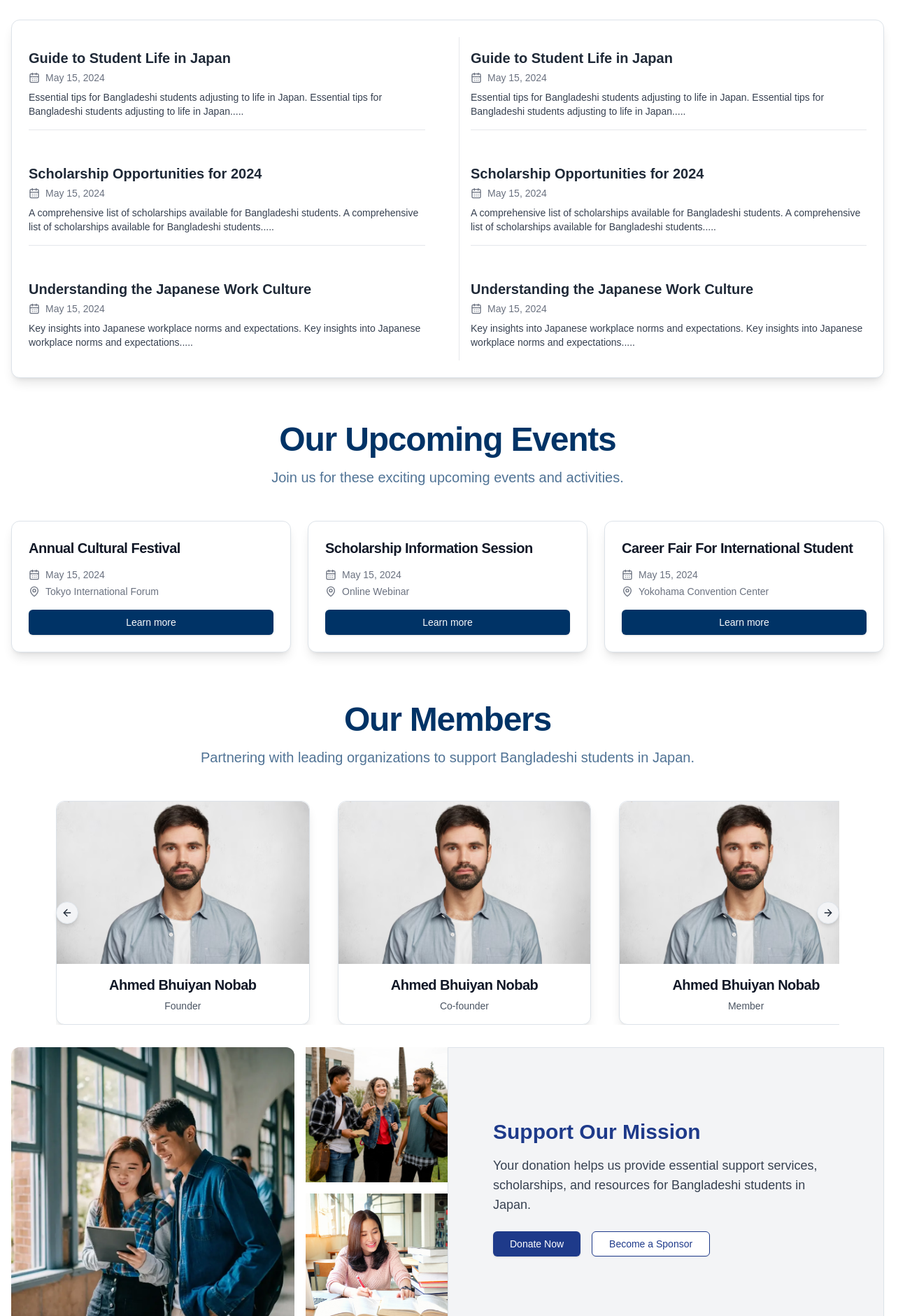
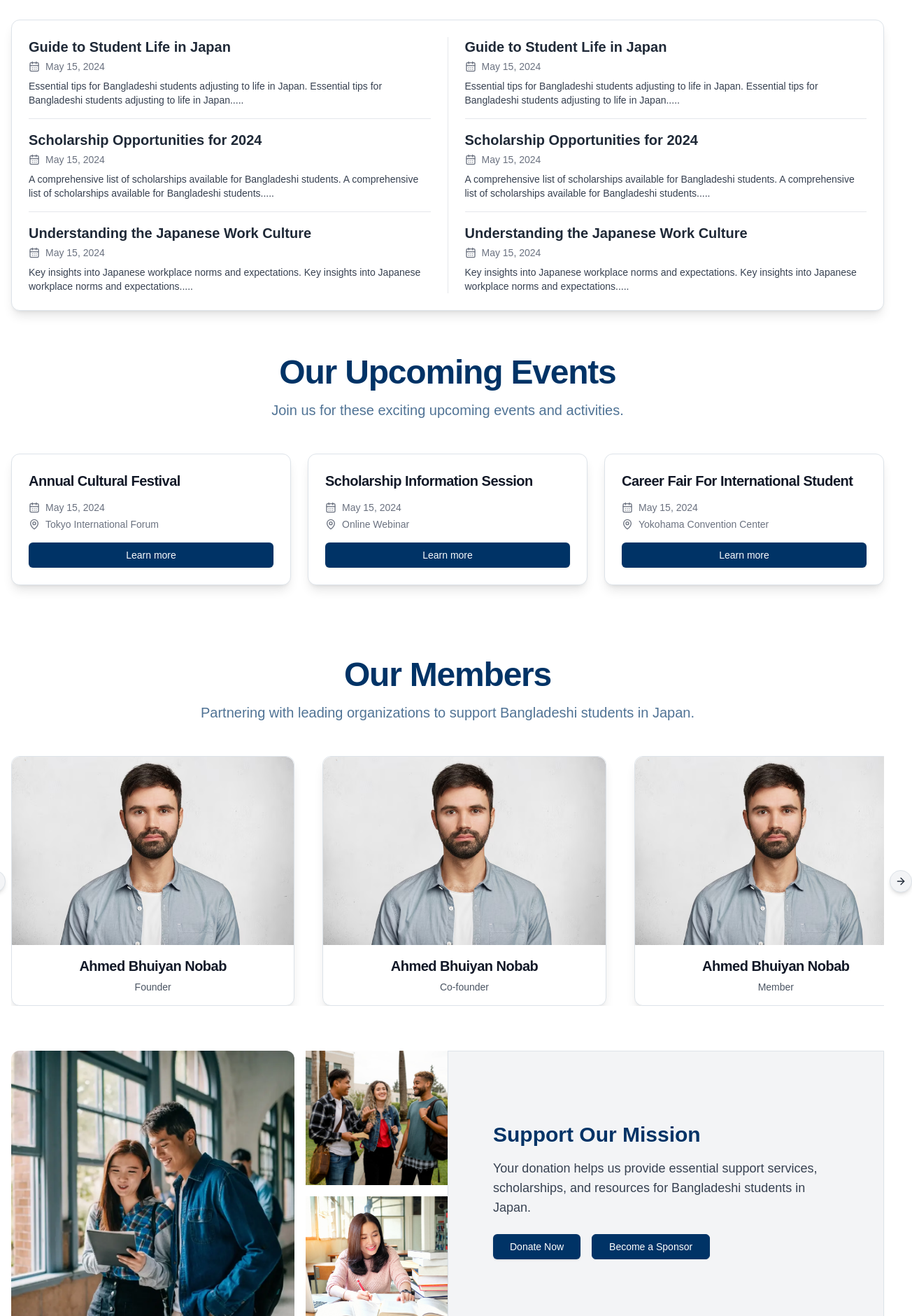
Before and after one commit to sakib-xrz/bssaj-frontend, a Next.js app: page / in a window 1280 px wide. Shown: the part 1400-3280 px from the top of the page at 70% size, 1304 px wide, since content can reach past the window. Built offline with nearby package versions, Linux system fonts and the light colour scheme.

Commit message:
change the our-mission component, support component
keep the changes for user interactions .

```diff
--- a/app/(public)/_components/article-list.tsx
+++ b/app/(public)/_components/article-list.tsx
@@ -63,32 +63,11 @@ const ArticleList: React.FC = () => {
       </div>
       <Card className="w-full rounded-xl shadow-lg">
         <CardContent className="p-4 md:p-6">
-          <div className="grid grid-cols-1 md:grid-cols-2 gap-x-6 md:gap-x-8 gap-y-0">
-            <div className="flex flex-col pr-3 md:pr-4">
+          <div className="grid grid-cols-1 md:grid-cols-[1fr_1px_1fr] gap-y-0">
+            {/* Left Column */}
+            <div className="flex flex-col pr-3 md:pr-6">
               {articlesLeft.map((article, index) => (
-                <div key={`left-${index}`} className="py-3 md:py-4">
-                  <h3 className="text-lg md:text-xl font-bold text-gray-800 mb-1">
-                    {article.title}
-                  </h3>
-
-                  <p className="flex items-center text-xs md:text-sm text-gray-500 mb-2">
-                    <CalendarDaysIcon className="mr-2 h-3 w-3 md:h-4 md:w-4" />
-                    {article.date}
-                  </p>
-                  <p className="text-xs md:text-sm text-gray-700 leading-relaxed">
-                    {article.description}
-                  </p>
-
-                  {index < articlesLeft.length - 1 && (
-                    <hr className="my-2 md:my-4 border-gray-200" />
-                  )}
-                </div>
-              ))}
-            </div>
-
-            <div className="flex flex-col md:pl-4 md:border-l md:border-gray-200">
-              {articlesRight.map((article, index) => (
-                <div key={`right-${index}`} className="py-3 md:py-4">
+                <div key={`left-${index}`}>
                   <h3 className="text-lg md:text-xl font-bold text-gray-800 mb-1">
                     {article.title}
                   </h3>
@@ -99,7 +78,32 @@ const ArticleList: React.FC = () => {
                   <p className="text-xs md:text-sm text-gray-700 leading-relaxed">
                     {article.description}
                   </p>
+                  {index < articlesLeft.length - 1 && (
+                    <hr className="my-2 md:my-4 border-gray-200" />
+                  )}
+                </div>
+              ))}
+            </div>
 
+            {/* Vertical Divider */}
+            <div className="hidden md:flex justify-center">
+              <div className="w-px bg-gray-200 h-full" />
+            </div>
+
+            {/* Right Column */}
+            <div className="flex flex-col pl-3 md:pl-6">
+              {articlesRight.map((article, index) => (
+                <div key={`right-${index}`}>
+                  <h3 className="text-lg md:text-xl font-bold text-gray-800 mb-1">
+                    {article.title}
+                  </h3>
+                  <p className="flex items-center text-xs md:text-sm text-gray-500 mb-2">
+                    <CalendarDaysIcon className="mr-2 h-3 w-3 md:h-4 md:w-4" />
+                    {article.date}
+                  </p>
+                  <p className="text-xs md:text-sm text-gray-700 leading-relaxed">
+                    {article.description}
+                  </p>
                   {index < articlesRight.length - 1 && (
                     <hr className="my-2 md:my-4 border-gray-200" />
                   )}
--- a/app/(public)/_components/our-members.tsx
+++ b/app/(public)/_components/our-members.tsx
@@ -16,6 +16,7 @@ import {
   CarouselNext,
   CarouselPrevious,
 } from "@/components/ui/carousel";
+import Container from "@/components/shared/container";
 
 const memberCards = [
   {
@@ -52,7 +53,7 @@ const memberCards = [
 
 const OurMembers: React.FC = () => {
   return (
-    <div className="flex flex-col items-center w-full max-w-6xl mx-auto px-4">
+    <Container className="flex flex-col items-center w-full mx-auto px-4">
       {/* Heading */}
       <div className="text-center mb-12">
         <h1 className="text-4xl md:text-5xl font-extrabold text-primary mb-4 tracking-tight">
@@ -63,13 +64,10 @@ const OurMembers: React.FC = () => {
           in Japan.
         </p>
       </div>
-
-      {/* Carousel */}
       <Carousel
         opts={{
           align: "start",
           loop: true,
-          // Add other options if needed
         }}
         className="w-full"
       >
@@ -79,7 +77,7 @@ const OurMembers: React.FC = () => {
               key={index}
               className="md:basis-1/2 lg:basis-1/3 flex-none"
             >
-              <Card className="h-80 rounded-xl shadow-lg hover:shadow-xl transition-shadow duration-300 transform hover:-translate-y-1 cursor-pointer">
+              <Card className="rounded-xl shadow-lg hover:shadow-xl transition-shadow duration-300 transform hover:-translate-y-1 cursor-pointer">
                 <CardContent className="flex flex-col items-center p-0 h-full">
                   <div className="w-full flex-grow flex items-center justify-center overflow-hidden rounded-t-xl bg-gray-100">
                     <Image
@@ -107,16 +105,10 @@ const OurMembers: React.FC = () => {
           ))}
         </CarouselContent>
 
-        <CarouselPrevious className="absolute left-0 top-1/2 -translate-y-1/2 p-2 rounded-full bg-gray-100 shadow-md text-gray-800 hover:bg-gray-200 transition">
-          {/* You can put an icon here, e.g., left arrow */}
-          &#8592;
-        </CarouselPrevious>
-        <CarouselNext className="absolute right-0 top-1/2 -translate-y-1/2 p-2 rounded-full bg-gray-100 shadow-md text-gray-800 hover:bg-gray-200 transition">
-          {/* You can put an icon here, e.g., right arrow */}
-          &#8594;
-        </CarouselNext>
+        <CarouselPrevious className="absolute lg:-left-10 left-0 top-1/2 -translate-y-1/2 p-2 rounded-full bg-gray-100 shadow-md text-gray-800 hover:bg-gray-200 transition"></CarouselPrevious>
+        <CarouselNext className="absolute lg:-right-10 right-0 top-1/2 -translate-y-1/2 p-2 rounded-full bg-gray-100 shadow-md text-gray-800 hover:bg-gray-200 transition"></CarouselNext>
       </Carousel>
-    </div>
+    </Container>
   );
 };
 
--- a/app/(public)/_components/support-mission.tsx
+++ b/app/(public)/_components/support-mission.tsx
@@ -10,7 +10,7 @@ import Container from "@/components/shared/container";
 const SupportMission: React.FC = () => {
   return (
     <Container>
-      <div className="flex flex-col lg:flex-row">
+      <div className="flex flex-col lg:flex-row gap-8 lg:gap-0">
         {/* Left: Images */}
         <div className="flex w-full lg:w-1/2 gap-4">
           {/* Big Image (2/3) */}
@@ -42,7 +42,7 @@ const SupportMission: React.FC = () => {
         <div className="w-full lg:w-1/2 flex items-stretch">
           <Card className="w-full bg-gray-100 shadow-sm flex items-center rounded-none">
             <CardContent className="p-16 w-full flex flex-col justify-center">
-              <h2 className="text-3xl font-bold text-[#1e3a8a] mb-4 text-center lg:text-left">
+              <h2 className="text-3xl font-bold text-primary mb-4 text-center lg:text-left">
                 Support Our Mission
               </h2>
               <p className="text-gray-700 text-base md:text-lg mb-6 leading-relaxed text-center lg:text-left">
@@ -50,12 +50,12 @@ const SupportMission: React.FC = () => {
                 scholarships, and resources for Bangladeshi students in Japan.
               </p>
               <div className="flex flex-wrap gap-4 justify-center lg:justify-start">
-                <Button className="bg-[#1e3a8a] text-white px-6 py-3 rounded-md">
+                <Button className="bg-primary text-white px-6 py-3 rounded-md">
                   Donate Now
                 </Button>
                 <Button
                   variant="outline"
-                  className="border border-[#1e3a8a] text-[#1e3a8a] px-6 py-3 rounded-md"
+                  className="bg-primary border border-primary text-white px-6 py-3 rounded-md"
                 >
                   Become a Sponsor
                 </Button>
```
